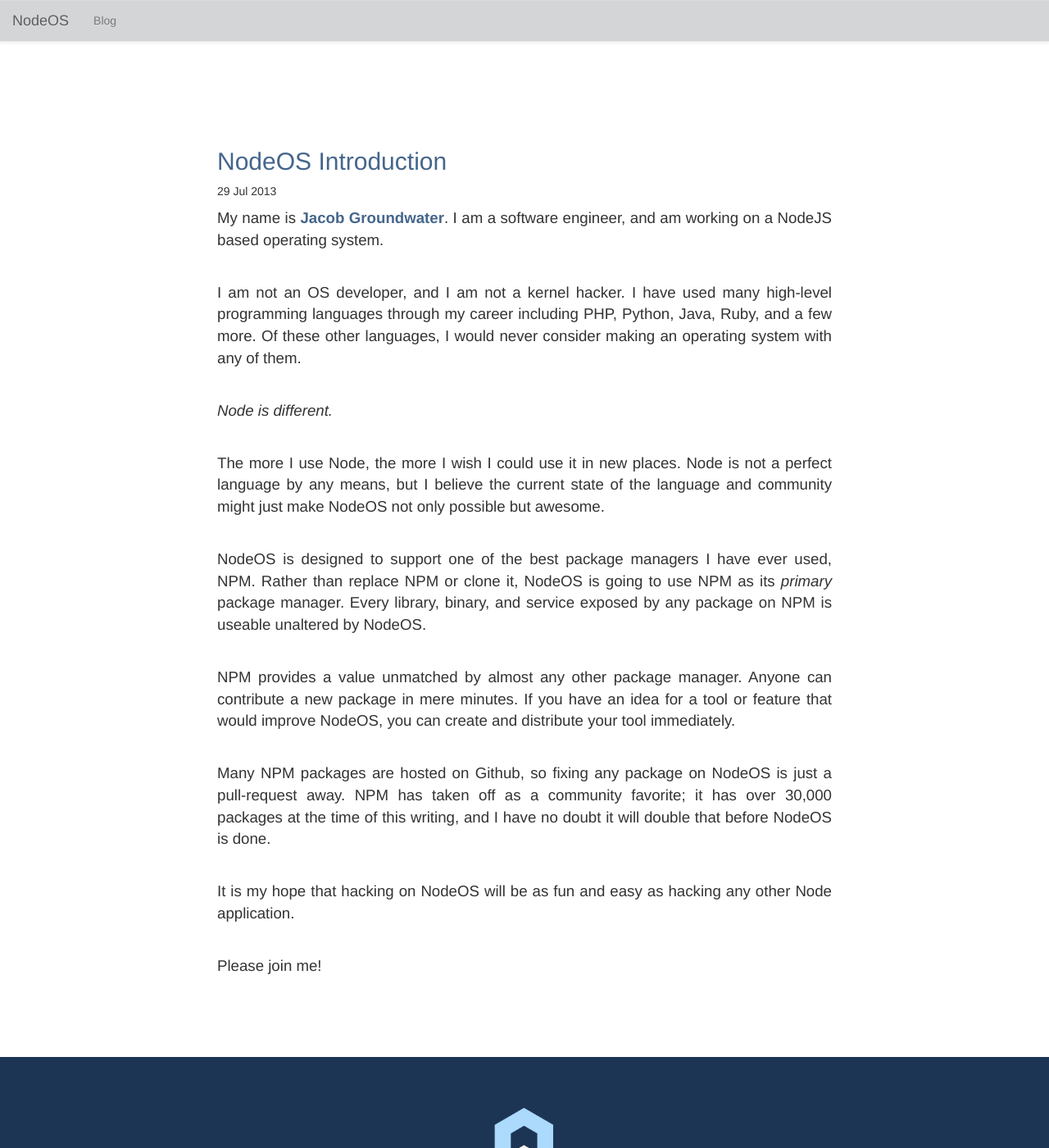
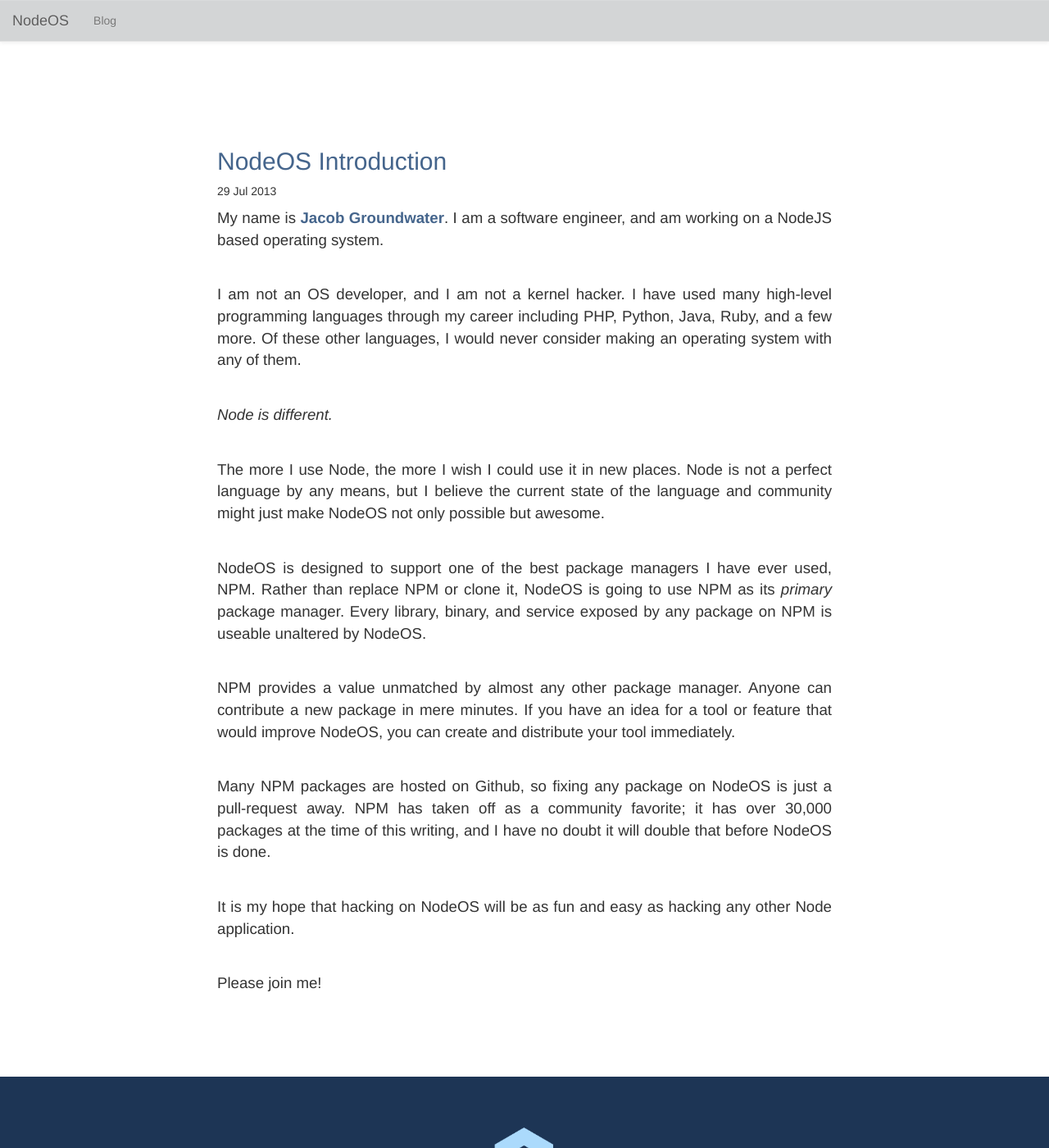
Before and after one commit to NodeOS/nodeos.github.io, a Jekyll site: the page built from blog/index.html, in a window 1280 px wide and 1400 px high. Shown: the whole window at 82% size. Built offline with Jekyll 4.4.1, drawn with Linux system fonts in a browser that asks for light colours; nearby versions of some CDN libraries; comment, search, counter and statistics services are not loaded.

Commit message:
Fix CSS Spacing Style

```diff
--- a/css/default.css
+++ b/css/default.css
@@ -43,9 +43,15 @@
   text-align: center;
 }
 
+.blog-content pre,
+.blog-content ul,
 .blog-content p {
+  margin-bottom: 40px;
+}
+
+.blog-content p,
+.blog-content li {
   font-size: 14pt;
-  margin-bottom: 2em;
   text-align: justify;
 }
 
```
